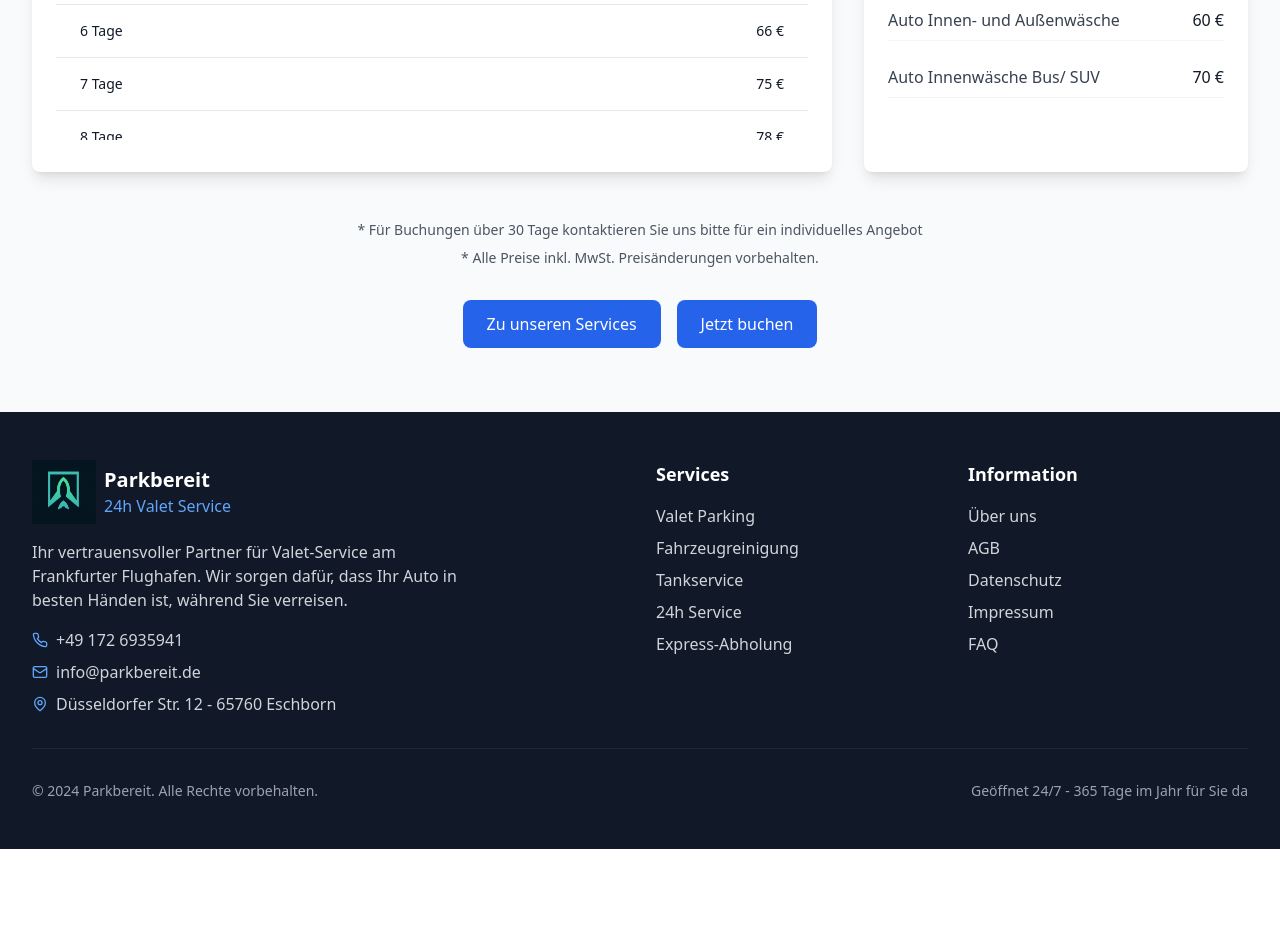
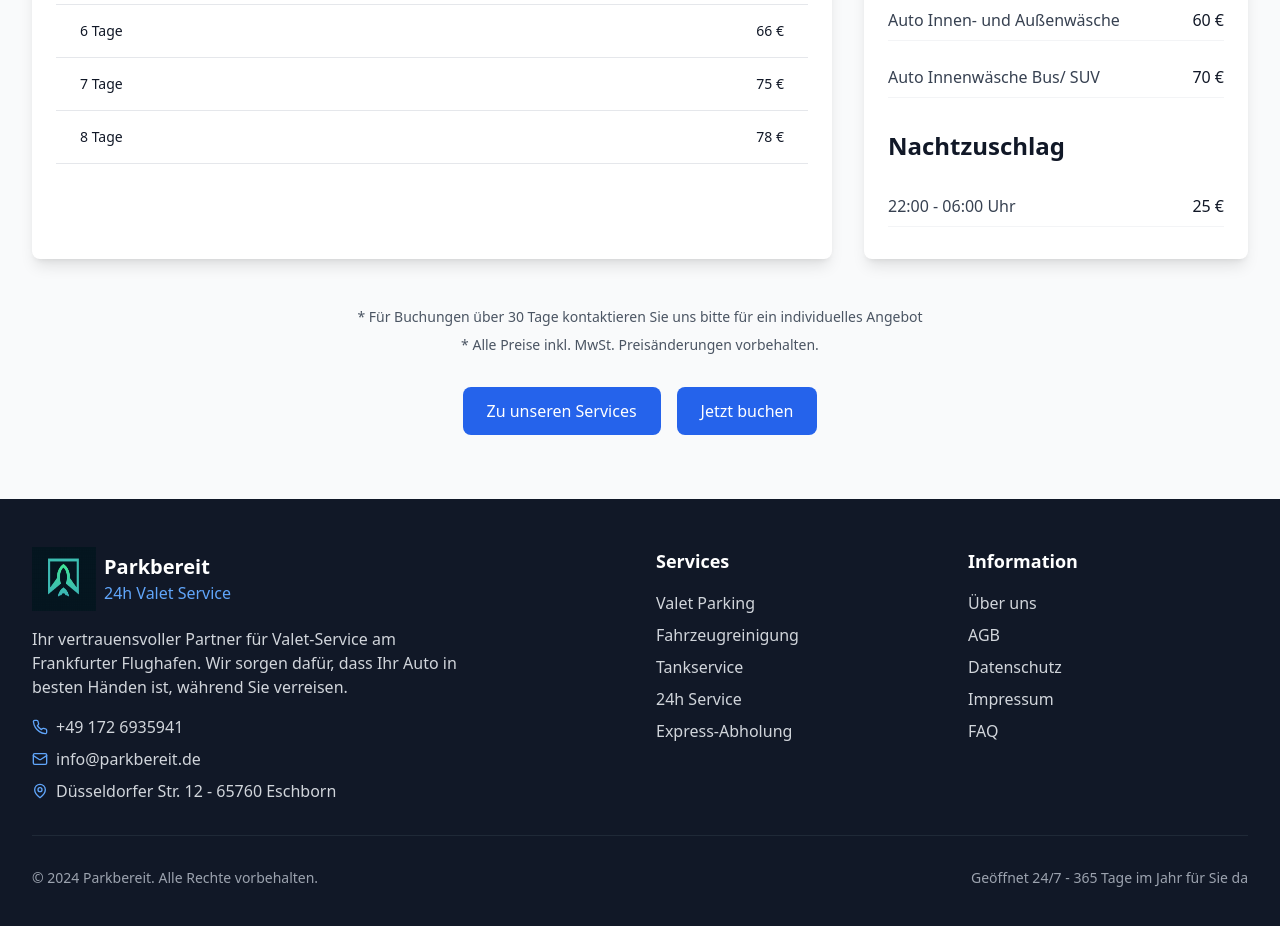
Before and after one commit to Wakar111/ValetService-Client, a React (Vite) app: page /prices in a window 1280 px wide. Shown: the part 740-1666 px from the top of the page. Before the commit the page ends 1589 px from the top, so only its background shows below. Built offline with nearby package versions, Linux system fonts and the light colour scheme.

Commit message:
some adjustments

```diff
--- a/src/components/Booking.tsx
+++ b/src/components/Booking.tsx
@@ -233,7 +233,7 @@ const Booking = () => {
                   <label className="block text-sm font-semibold text-gray-700 mb-2">
                     <Calendar className="inline h-4 w-4 mr-1" />
                     <Clock className="inline h-4 w-4 mr-1" />
-                    Abflugdatum und -zeit *
+                    Abflugdatum und -zeit am Flughafen *
                   </label>
                   <DatePicker
                     selected={formData.departureDateTime}
@@ -264,7 +264,7 @@ const Booking = () => {
                   <label className="block text-sm font-semibold text-gray-700 mb-2">
                     <Calendar className="inline h-4 w-4 mr-1" />
                     <Clock className="inline h-4 w-4 mr-1" />
-                    Rückflugdatum und -zeit *
+                    Rückflugdatum und -zeit am Flughafen *
                   </label>
                   <DatePicker
                     selected={formData.returnDateTime}
--- a/src/components/Footer.tsx
+++ b/src/components/Footer.tsx
@@ -1,5 +1,4 @@
-import React from 'react';
-import { Car, Phone, Mail, MapPin } from 'lucide-react';
+import { Phone, Mail, MapPin } from 'lucide-react';
 
 const Footer = () => {
   return (
@@ -21,15 +20,15 @@ const Footer = () => {
             <div className="space-y-2">
               <div className="flex items-center space-x-2">
                 <Phone className="h-4 w-4 text-blue-400" />
-                <span className="text-gray-300">+49 172 6935941</span>
+                <a href="tel:+491726935941" className="text-gray-300">+49 172 6935941</a>
               </div>
               <div className="flex items-center space-x-2">
                 <Mail className="h-4 w-4 text-blue-400" />
-                <span className="text-gray-300">info@parkbereit.de</span>
+                <a href="mailto:info@parkbereit.de" className="text-gray-300">info@parkbereit.de</a>
               </div>
               <div className="flex items-center space-x-2">
                 <MapPin className="h-4 w-4 text-blue-400" />
-                <span className="text-gray-300">Düsseldorfer Str. 12 - 65760 Eschborn</span>
+                <a href='https://www.google.com/maps/place/Düsseldorfer+Str.+12,+65760+Eschborn' target="_blank" rel="noopener noreferrer" className="text-gray-300">Düsseldorfer Str. 12 - 65760 Eschborn</a>
               </div>
             </div>
           </div>
--- a/src/components/Header.tsx
+++ b/src/components/Header.tsx
@@ -51,7 +51,7 @@ const Header = () => {
           </div>
 
           <div className="flex items-center space-x-3">
-            <a href="tel:+4969123456789" className="flex items-center space-x-1 text-blue-400 hover:text-blue-300 transition-colors">
+            <a href="tel:+491726935941" className="flex items-center space-x-1 text-blue-400 hover:text-blue-300 transition-colors">
               <Phone className="h-4 w-4" />
               <span className="text-lg font-semibold hidden sm:inline">+49 172 6935941</span>
             </a>
--- a/src/components/Process.tsx
+++ b/src/components/Process.tsx
@@ -8,19 +8,19 @@ const Process = () => {
       description: "Rufen Sie uns 30 Minuten vor Ihrer Ankunft am Flughafen an. Wir vereinbaren einen Treffpunkt direkt am Terminal 1 oder 2."
     },
     {
-      icon: <Calendar className="w-12 h-12 text-blue-600" />,
-      title: "2. Änderungen",
-      description: "Informieren Sie uns bei Verspätungen über 60 Minuten, um zusätzliche Gebühren zu vermeiden. Wir sind flexibel bei Umbuchungen."
-    },
-    {
       icon: <Car className="w-12 h-12 text-blue-600" />,
-      title: "3. Übergabe & Parken",
+      title: "2. Übergabe & Parken",
       description: "Nach kurzer Übergabe Protokoll (ca. 5 Min.) übernimmt unser Fahrer Ihr Auto und parkt es sicher. Sie können direkt zum Check-In gehen."
     },
     {
       icon: <Plane className="w-12 h-12 text-blue-600" />,
-      title: "4. Rückgabe",
+      title: "3. Rückgabe",
       description: "Bei der Rückkehr rufen Sie uns nach der Landung an. Wir bringen Ihr Fahrzeug zum Terminal, wo Sie es nach Gepäckerhalt in Empfang nehmen können."
+    },
+    {
+      icon: <Calendar className="w-12 h-12 text-blue-600" />,
+      title: "4. Änderungen & Verspätungen",
+      description: "Informieren Sie uns telefonisch bei allen Änderungen oder bei Verspätungen über 60 Minuten. Wir sind flexibel bei Umbuchungen."
     }
   ];
 
--- a/src/components/Services.tsx
+++ b/src/components/Services.tsx
@@ -134,6 +134,7 @@ const Services = () => {
           "24 Stunden täglich erreichbar",
           "365 Tage im Jahr für Sie da",
           "Flexible Abholung und Rückgabe",
+          "Nachtzuschlag von 25€ - 22:00 - 06:00 Uhr",
           "Kein Aufpreis an Feiertagen"
         ]
       }]
--- a/src/pages/Prices.tsx
+++ b/src/pages/Prices.tsx
@@ -74,7 +74,7 @@ const Prices = () => {
                   </thead>
                   </table>
 
-                  <div className="max-h-[400px] overflow-y-auto">
+                  <div className="max-h-[430px] overflow-y-auto">
                     <table className="min-w-full divide-y divide-gray-200">
                       <tbody className="bg-white divide-y divide-gray-200">
                         {parkingPrices.map((item) => (
@@ -116,6 +116,14 @@ const Prices = () => {
                   </div>
                 ))}
               </div>
+
+              <h3 className="text-2xl font-semibold text-gray-900 mt-8 mb-6">Nachtzuschlag</h3>
+              <div className="space-y-4">
+                <div className="flex justify-between items-center py-2 border-b border-gray-100">
+                  <span className="text-gray-700">22:00 - 06:00 Uhr</span>
+                  <span className="text-gray-900 font-medium">25 €</span>
+                </div>
+              </div>
             </div>
           </div>
         </div>
```
